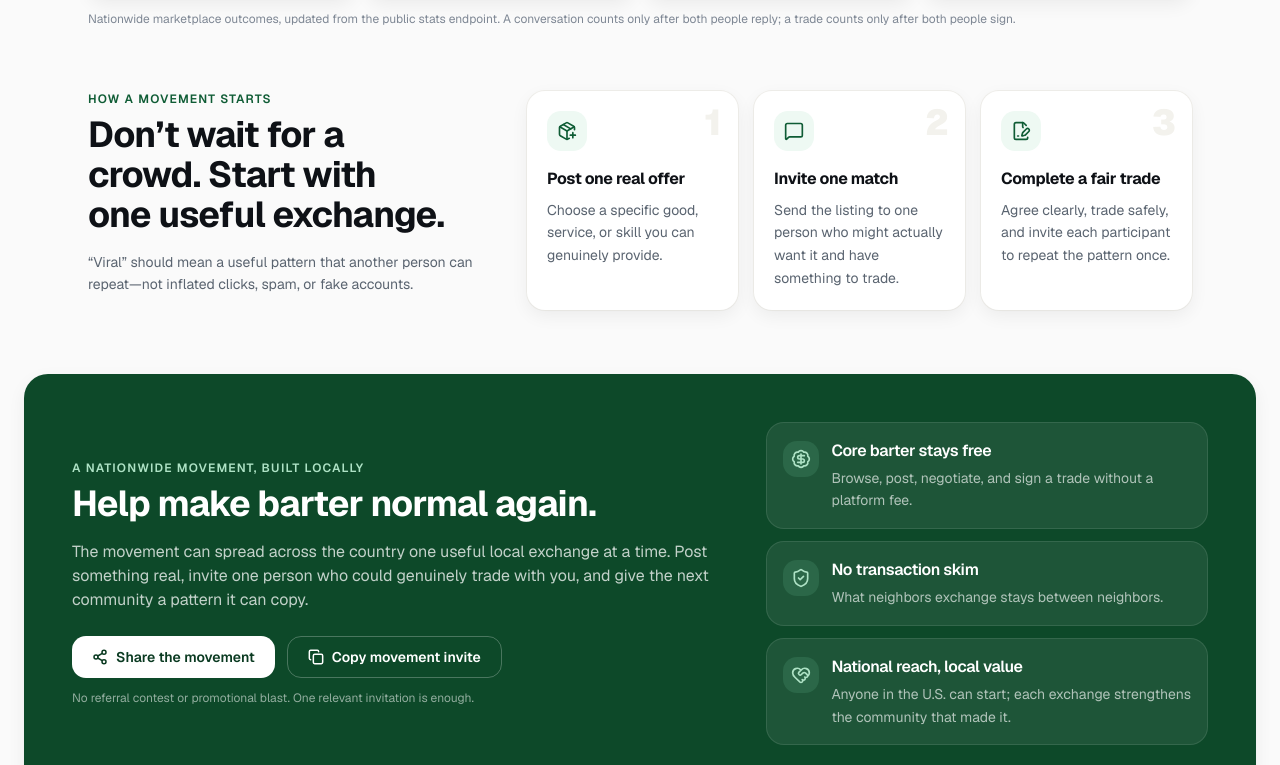
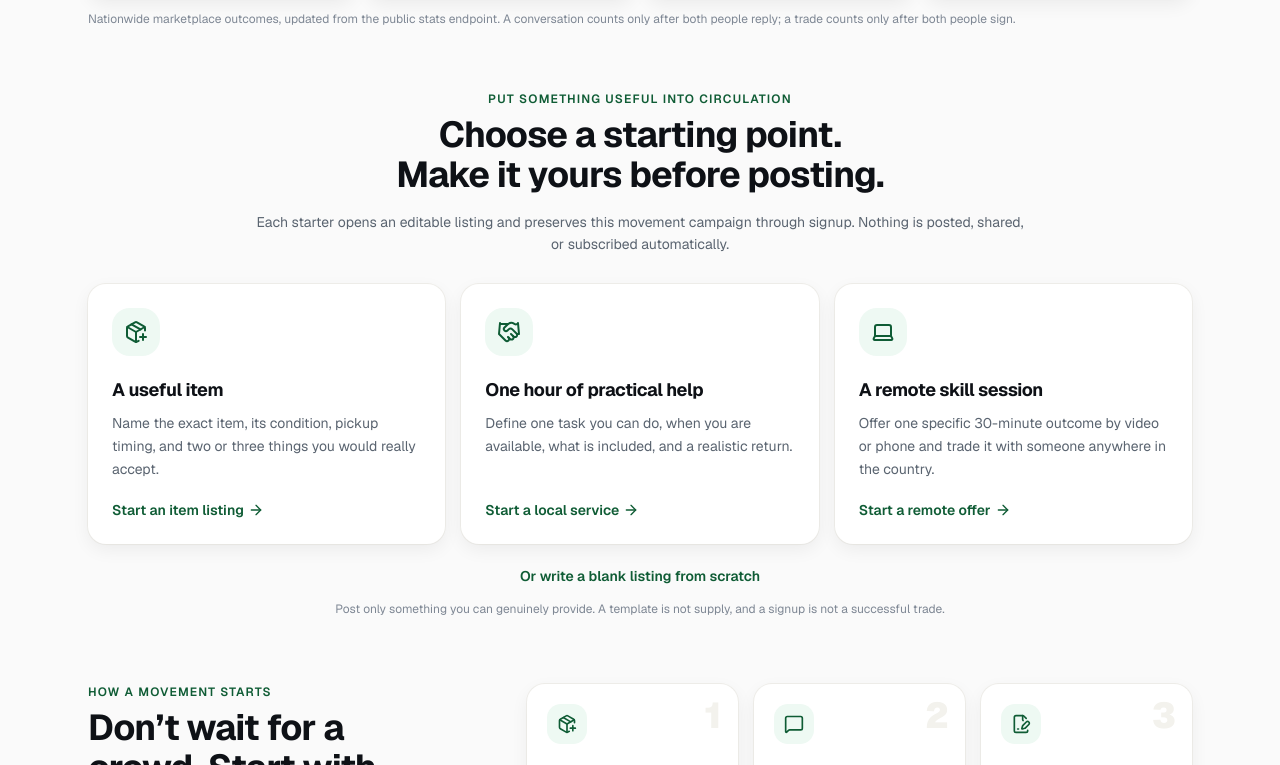
Before and after one commit to shawnbure/unscrewed, a React (Vite) app in the folder apps/web/: page /movement in a window 1280 px wide. Shown: the part 755-1520 px from the top of the page. Built offline with nearby package versions, Linux system fonts and the light colour scheme; no server answers.

Commit message:
feat: turn movement interest into first offers

```diff
--- a/apps/web/src/lib/listingStarters.ts
+++ b/apps/web/src/lib/listingStarters.ts
@@ -30,6 +30,16 @@ export const LISTING_STARTERS = {
       "Name two or three realistic returns, such as a household item, garden produce, or one hour of another specific skill.",
     descriptionPlaceholder:
       "Name the specific task you can do for one hour, when you are available, what is included, and any limits.",
+  },
+  remote_skill: {
+    label: "30-minute remote skill session",
+    kind: "service",
+    category: "professional_services",
+    title: "30-minute remote skill session",
+    wants:
+      "Open to 30 minutes of another practical skill, specific written feedback, or another fair remote exchange.",
+    descriptionPlaceholder:
+      "Name the exact skill you can share, what someone can accomplish in 30 minutes, how you will meet remotely, your availability, and any limits.",
   },
   dorm_fridge: {
     label: "Mini-fridge",
--- a/apps/web/src/pages/Movement.tsx
+++ b/apps/web/src/pages/Movement.tsx
@@ -4,6 +4,7 @@ import {
   ArrowRight,
   FileSignature,
   Handshake,
+  Laptop,
   MapPin,
   MessageSquare,
   PackagePlus,
@@ -11,6 +12,7 @@ import {
   Users,
 } from "lucide-react";
 import { getStats, type StatsPayload } from "../lib/stats.js";
+import { listingStarterPath } from "../lib/listingStarters.js";
 import { Container } from "../ui/Container.js";
 import { InviteNeighbors } from "../ui/InviteNeighbors.js";
 
@@ -67,12 +69,12 @@ export default function MovementPage() {
             directly—without a marketplace or payment processor taking a cut.
           </p>
           <div className="mt-8 flex flex-wrap gap-3">
-            <Link
-              to="/signup"
+            <a
+              href="#start"
               className="inline-flex items-center gap-2 rounded-xl bg-brand-400 px-5 py-3 text-sm font-bold text-ink-900 hover:bg-brand-300"
             >
-              Join the movement <ArrowRight className="h-4 w-4" />
-            </Link>
+              Choose my first offer <ArrowRight className="h-4 w-4" />
+            </a>
             <Link
               to="/browse"
               className="rounded-xl border border-white/25 px-5 py-3 text-sm font-semibold text-white hover:bg-white/10"
@@ -107,6 +109,59 @@ export default function MovementPage() {
           endpoint. A conversation counts only after both people reply; a trade
           counts only after both people sign.
         </p>
+      </Container>
+
+      <Container size="lg" className="mt-16">
+        <section id="start" className="scroll-mt-24">
+          <div className="mx-auto max-w-3xl text-center">
+            <p className="text-xs font-semibold uppercase tracking-widest text-brand-700">
+              Put something useful into circulation
+            </p>
+            <h2 className="display mt-2 text-balance text-4xl text-ink-900">
+              Choose a starting point. Make it yours before posting.
+            </h2>
+            <p className="mt-4 text-sm leading-relaxed text-ink-500">
+              Each starter opens an editable listing and preserves this
+              movement campaign through signup. Nothing is posted, shared, or
+              subscribed automatically.
+            </p>
+          </div>
+          <div className="mt-7 grid gap-4 md:grid-cols-3">
+            <Starter
+              to={listingStarterPath("useful_item")}
+              icon={<PackagePlus className="h-6 w-6" />}
+              title="A useful item"
+              body="Name the exact item, its condition, pickup timing, and two or three things you would really accept."
+              action="Start an item listing"
+            />
+            <Starter
+              to={listingStarterPath("one_hour_help")}
+              icon={<Handshake className="h-6 w-6" />}
+              title="One hour of practical help"
+              body="Define one task you can do, when you are available, what is included, and a realistic return."
+              action="Start a local service"
+            />
+            <Starter
+              to={listingStarterPath("remote_skill")}
+              icon={<Laptop className="h-6 w-6" />}
+              title="A remote skill session"
+              body="Offer one specific 30-minute outcome by video or phone and trade it with someone anywhere in the country."
+              action="Start a remote offer"
+            />
+          </div>
+          <div className="mt-5 text-center">
+            <Link
+              to="/post"
+              className="text-sm font-semibold text-brand-700 hover:underline"
+            >
+              Or write a blank listing from scratch
+            </Link>
+            <p className="mx-auto mt-3 max-w-2xl text-xs leading-relaxed text-ink-400">
+              Post only something you can genuinely provide. A template is not
+              supply, and a signup is not a successful trade.
+            </p>
+          </div>
+        </section>
       </Container>
 
       <Container size="lg" className="mt-16">
@@ -193,15 +248,51 @@ export default function MovementPage() {
           something useful and invite one genuine trading partner.
         </p>
         <div className="mt-6 flex flex-wrap justify-center gap-3">
-          <Link to="/post" className="btn-brand">
-            Post a trade <ArrowRight className="h-4 w-4" />
-          </Link>
+          <a href="#start" className="btn-brand">
+            Choose my first offer <ArrowRight className="h-4 w-4" />
+          </a>
           <Link to="/public-benefit" className="btn-outline">
             Read the public-benefit commitments
           </Link>
         </div>
       </Container>
     </div>
+  );
+}
+
+function Starter({
+  to,
+  icon,
+  title,
+  body,
+  action,
+}: {
+  to: string;
+  icon: React.ReactNode;
+  title: string;
+  body: string;
+  action: string;
+}) {
+  return (
+    <Link
+      to={to}
+      className="group card flex h-full flex-col p-6 transition hover:-translate-y-0.5 hover:ring-brand-300"
+    >
+      <span className="grid h-12 w-12 place-items-center rounded-2xl bg-brand-50 text-brand-700">
+        {icon}
+      </span>
+      <h3 className="mt-5 text-lg font-bold text-ink-900">{title}</h3>
+      <p className="mt-2 flex-1 text-sm leading-relaxed text-ink-500">
+        {body}
+      </p>
+      <span className="mt-5 inline-flex items-center gap-1 text-sm font-semibold text-brand-700">
+        {action}
+        <ArrowRight
+          className="h-4 w-4 transition-transform group-hover:translate-x-0.5"
+          aria-hidden
+        />
+      </span>
+    </Link>
   );
 }
 
```
